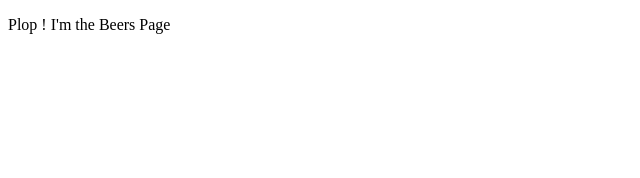
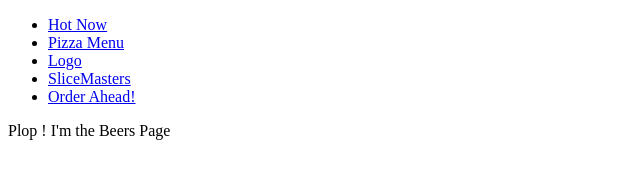
Before and after one commit to mxmgilbert/slick_slices, a Gatsby site in the folder gatsby/: page /beers in a window 1280 px wide. Shown: the whole page, without its empty margins (0-640 px from the left). Built offline with nearby package versions, Linux system fonts and the light colour scheme; Gatsby itself is replaced by a stand-in of ours.

Commit message:
add navigation

```diff
--- /dev/null
+++ b/gatsby/src/components/Nav.js
@@ -0,0 +1,26 @@
+import React from 'react';
+import { Link } from 'gatsby';
+
+export default function Nav() {
+  return (
+    <nav>
+      <ul>
+        <li>
+          <Link to="/">Hot Now</Link>
+        </li>
+        <li>
+          <Link to="/pizzas/">Pizza Menu</Link>
+        </li>
+        <li>
+          <Link to="/">Logo</Link>
+        </li>
+        <li>
+          <Link to="/slicemasters">SliceMasters</Link>
+        </li>
+        <li>
+          <Link to="/order">Order Ahead!</Link>
+        </li>
+      </ul>
+    </nav>
+  );
+}
--- a/gatsby/src/pages/beers.js
+++ b/gatsby/src/pages/beers.js
@@ -1,8 +1,10 @@
 import React from 'react';
+import Nav from '../components/Nav';
 
 export default function BeersPage() {
   return (
     <div>
+      <Nav />
       <p>Plop ! I'm the Beers Page</p>
     </div>
   );
--- a/gatsby/src/pages/index.js
+++ b/gatsby/src/pages/index.js
@@ -1,8 +1,10 @@
 import React from 'react';
+import Nav from '../components/Nav';
 
 export default function HomePage() {
   return (
     <div>
+      <Nav />
       <p>Plop ! I'm the Home Page</p>
     </div>
   );
--- a/gatsby/src/pages/slicemasters.js
+++ b/gatsby/src/pages/slicemasters.js
@@ -1,8 +1,10 @@
 import React from 'react';
+import Nav from '../components/Nav';
 
 export default function SlicemastersPage() {
   return (
     <div>
+      <Nav />
       <p>Plop ! I'm the Slicemasters Page</p>
     </div>
   );
```
